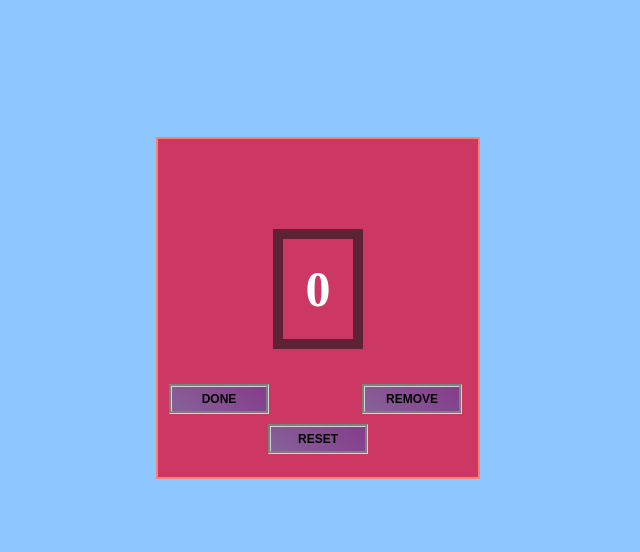
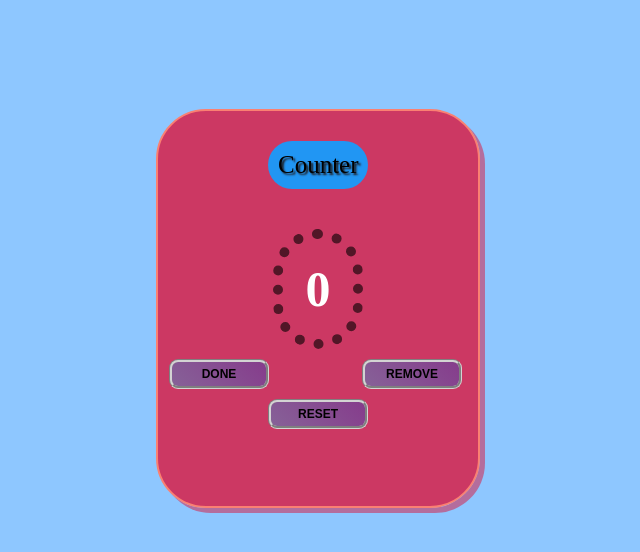
Before and after one commit to JobaerTamim7/my-counter, a plain HTML site: page index.html in a window 1280 px wide. Shown: the whole page, without its empty margins (322-962 px from the left). Drawn offline with Linux system fonts and the light colour scheme.

Commit message:
Version 0.2 - Some Decoration

```diff
--- a/count.css
+++ b/count.css
@@ -13,9 +13,24 @@ body{
 .cardBody{
     background-color: rgba(220, 20, 60,80%);
     width: 300px;
-    aspect-ratio: 16/17;
+    aspect-ratio: 16/20;
     border: 2px solid salmon;
+    border-radius: 50px;
     padding: 10px;
+    box-shadow: 5px 5px rgba(220, 20, 60, 0.5);
+}
+.heading{
+    max-width: 80px;
+    background-color: #2196F3;
+    text-align: center;
+    text-shadow: 2px 2px 2px #1a1a1a, 2px 2px 2px #ff000014;
+    font-size: 25px;
+    position: relative;
+    top: 20px;
+    left: 100px;
+    padding: 10px;
+    border-radius:100px;
+    margin-bottom:0px;
 }
 
 #title{
@@ -24,11 +39,12 @@ body{
     text-align: center;
     line-height: 100px;
     font-size: 50px;
-    margin: auto;
-    border: 10px solid rgb(20 20 20 / 60%);
+    margin: 0px auto;
+    border-radius: 50px;
+    border: 10px dotted rgba(0, 0, 0, 0.6);
     width: 70px;
-    aspect-ratio: 16/18;
-    top: 80px;;
+    aspect-ratio: 8/9;
+    top: 60px;;
 }
 
 
@@ -39,6 +55,7 @@ button{
     position: relative;
     font-size: 12px;
     font-weight: bolder;
+    border-radius: 9px;
     padding: 5px;
     background: linear-gradient(45deg,rgba(65, 139, 204, 0.5),rgba(64, 64, 180, 0.5));
     border: 3px groove lightgray;
@@ -46,7 +63,7 @@ button{
 
 .allButton{
     position: relative;
-        top: 115px;
+        top: 70px;
     }
 
 #countMinus{
--- a/index.html
+++ b/index.html
@@ -11,6 +11,7 @@
 <body>
     <div class="container">
         <div class="cardBody">
+            <div class="heading">Counter</div>
             <h1 id="title">0</h1>
             <div class="allButton">
                 <button id="countAdd">DONE</button>
```
